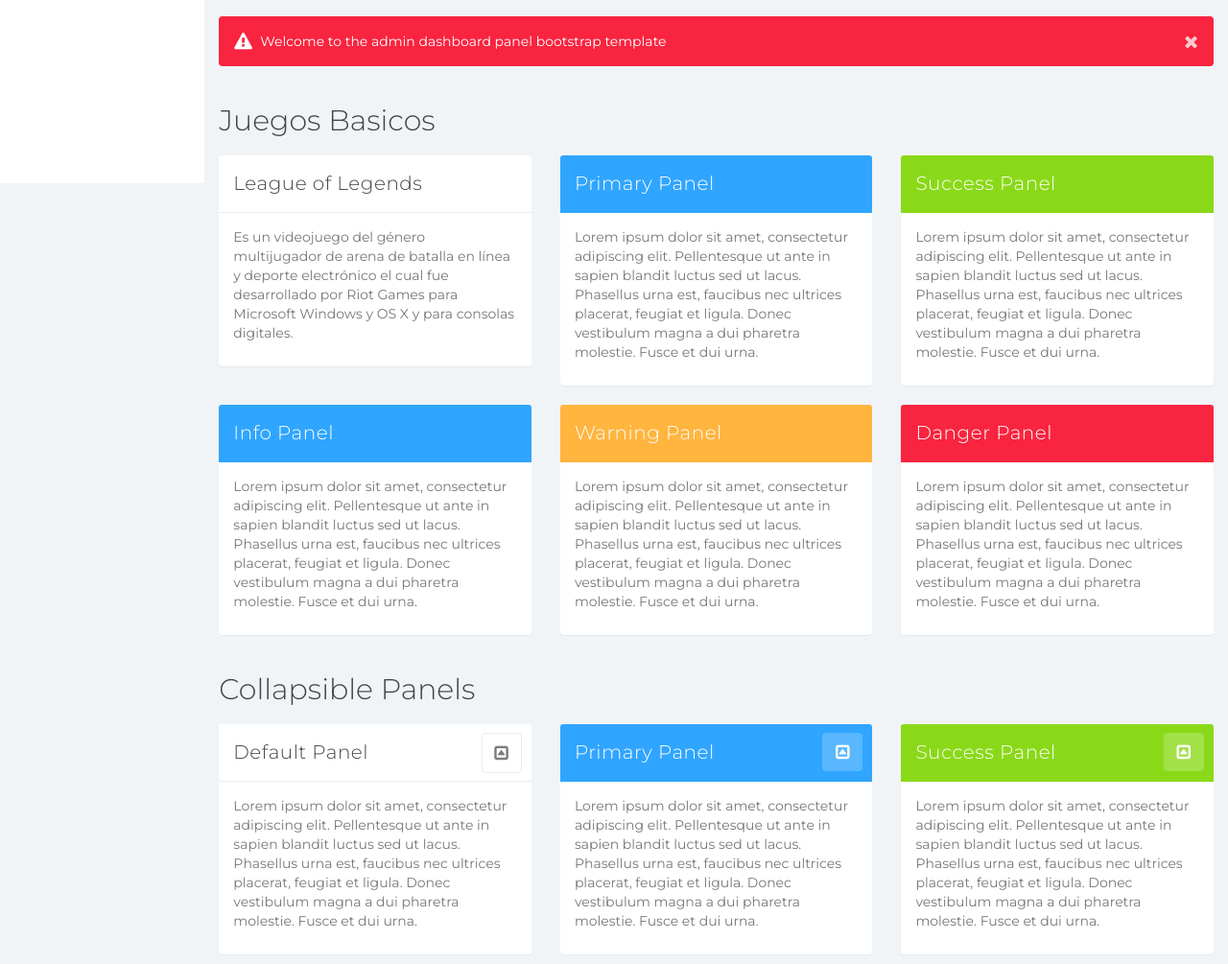
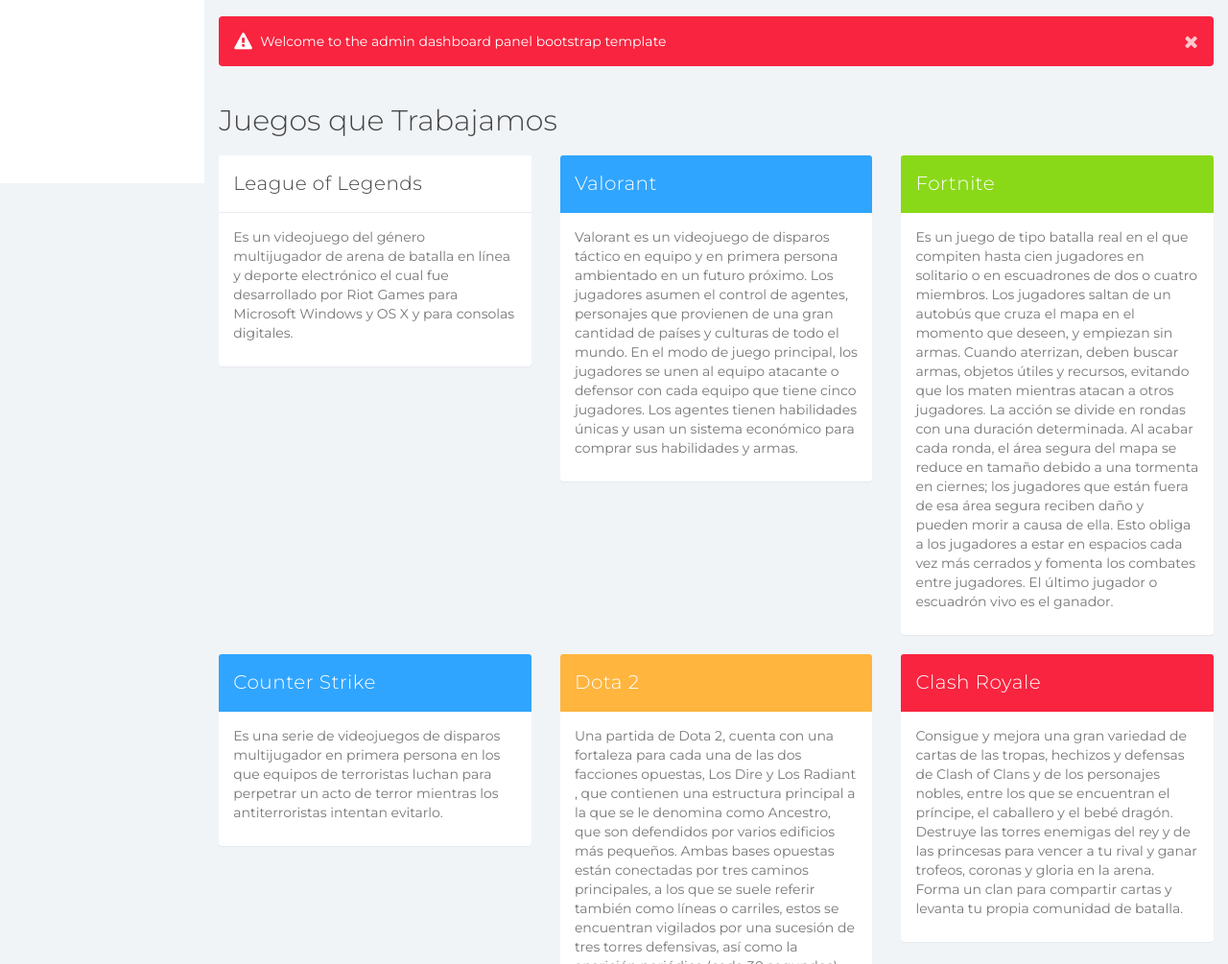
Before and after one commit to AndyWesterd/Sitio-github, a plain HTML site: page Admin/Lumino Admin Bootstrap Template/lumino/panels.html in a window 1280 px wide. Shown: the part 609-1614 px from the top of the page at 96% size. Drawn offline with Linux system fonts and the light colour scheme.

Commit message:
Se agrego informacion de los juegos que trabajamos

```diff
--- a/Admin/Lumino Admin Bootstrap Template/lumino/panels.html
+++ b/Admin/Lumino Admin Bootstrap Template/lumino/panels.html
@@ -155,7 +155,7 @@
 
 		<div class="row">
 			<div class="col-lg-12">
-				<h2>Juegos Basicos</h2>
+				<h2>Juegos que Trabajamos</h2>
 			</div>
 			<div class="col-md-4">
 				<div class="panel panel-default">
@@ -167,17 +167,17 @@
 			</div>
 			<div class="col-md-4">
 				<div class="panel panel-primary">
-					<div class="panel-heading">Primary Panel</div>
+					<div class="panel-heading">Valorant</div>
 					<div class="panel-body">
-						<p>Lorem ipsum dolor sit amet, consectetur adipiscing elit. Pellentesque ut ante in sapien blandit luctus sed ut lacus. Phasellus urna est, faucibus nec ultrices placerat, feugiat et ligula. Donec vestibulum magna a dui pharetra molestie. Fusce et dui urna.</p>
+						<p>Valorant es un videojuego de disparos táctico en equipo y en primera persona ambientado en un futuro próximo. Los jugadores asumen el control de agentes, personajes que provienen de una gran cantidad de países y culturas de todo el mundo. En el modo de juego principal, los jugadores se unen al equipo atacante o defensor con cada equipo que tiene cinco jugadores. Los agentes tienen habilidades únicas y usan un sistema económico para comprar sus habilidades y armas.</p>
 					</div>
 				</div>
 			</div>
 			<div class="col-md-4">
 				<div class="panel panel-success">
-					<div class="panel-heading">Success Panel</div>
+					<div class="panel-heading">Fortnite</div>
 					<div class="panel-body">
-						<p>Lorem ipsum dolor sit amet, consectetur adipiscing elit. Pellentesque ut ante in sapien blandit luctus sed ut lacus. Phasellus urna est, faucibus nec ultrices placerat, feugiat et ligula. Donec vestibulum magna a dui pharetra molestie. Fusce et dui urna.</p>
+						<p>Es un juego de tipo batalla real en el que compiten hasta cien jugadores en solitario o en escuadrones de dos o cuatro miembros. Los jugadores saltan de un autobús que cruza el mapa en el momento que deseen, y empiezan sin armas. Cuando aterrizan, deben buscar armas, objetos útiles y recursos, evitando que los maten mientras atacan a otros jugadores. La acción se divide en rondas con una duración determinada. Al acabar cada ronda, el área segura del mapa se reduce en tamaño debido a una tormenta en ciernes; los jugadores que están fuera de esa área segura reciben daño y pueden morir a causa de ella. Esto obliga a los jugadores a estar en espacios cada vez más cerrados y fomenta los combates entre jugadores. El último jugador o escuadrón vivo es el ganador.</p>
 					</div>
 				</div>
 			</div>
@@ -186,25 +186,25 @@
 		<div class="row">
 			<div class="col-md-4">
 				<div class="panel panel-info">
-					<div class="panel-heading">Info Panel</div>
+					<div class="panel-heading">Counter Strike</div>
 					<div class="panel-body">
-						<p>Lorem ipsum dolor sit amet, consectetur adipiscing elit. Pellentesque ut ante in sapien blandit luctus sed ut lacus. Phasellus urna est, faucibus nec ultrices placerat, feugiat et ligula. Donec vestibulum magna a dui pharetra molestie. Fusce et dui urna.</p>
+						<p>Es una serie de videojuegos de disparos multijugador en primera persona en los que equipos de terroristas luchan para perpetrar un acto de terror mientras los antiterroristas intentan evitarlo. </p>
 					</div>
 				</div>
 			</div>
 			<div class="col-md-4">
 				<div class="panel panel-warning">
-					<div class="panel-heading">Warning Panel</div>
+					<div class="panel-heading">Dota 2</div>
 					<div class="panel-body">
-						<p>Lorem ipsum dolor sit amet, consectetur adipiscing elit. Pellentesque ut ante in sapien blandit luctus sed ut lacus. Phasellus urna est, faucibus nec ultrices placerat, feugiat et ligula. Donec vestibulum magna a dui pharetra molestie. Fusce et dui urna.</p>
+						<p>Una partida de Dota 2, cuenta con una fortaleza para cada una de las dos facciones opuestas, Los Dire y Los Radiant , que contienen una estructura principal a la que se le denomina como Ancestro, que son defendidos por varios edificios más pequeños. Ambas bases opuestas están conectadas por tres caminos principales, a los que se suele referir también como líneas o carriles, estos se encuentran vigilados por una sucesión de tres torres defensivas, así como la aparición periódica (cada 30 segundos) de grupos de unidades autónomas llamadas "creeps" que avanzarán por cada carril atacando a todas las unidades o estructuras enemigas con las que entren en rango de visión. Los creeps de cada línea que aparecen cada minuto lo harán más fuertes si un equipo destruye los barracones enemigos situados dentro de la fortaleza respectiva.y cuando destruyen los tres barracones los creeps se convierten en mega creeps.</p>
 					</div>
 				</div>
 			</div>
 			<div class="col-md-4">
 				<div class="panel panel-danger">
-					<div class="panel-heading">Danger Panel</div>
+					<div class="panel-heading">Clash Royale</div>
 					<div class="panel-body">
-						<p>Lorem ipsum dolor sit amet, consectetur adipiscing elit. Pellentesque ut ante in sapien blandit luctus sed ut lacus. Phasellus urna est, faucibus nec ultrices placerat, feugiat et ligula. Donec vestibulum magna a dui pharetra molestie. Fusce et dui urna.</p>
+						<p>Consigue y mejora una gran variedad de cartas de las tropas, hechizos y defensas de Clash of Clans y de los personajes nobles, entre los que se encuentran el príncipe, el caballero y el bebé dragón. Destruye las torres enemigas del rey y de las princesas para vencer a tu rival y ganar trofeos, coronas y gloria en la arena. Forma un clan para compartir cartas y levanta tu propia comunidad de batalla.</p>
 					</div>
 				</div>
 			</div>
```
